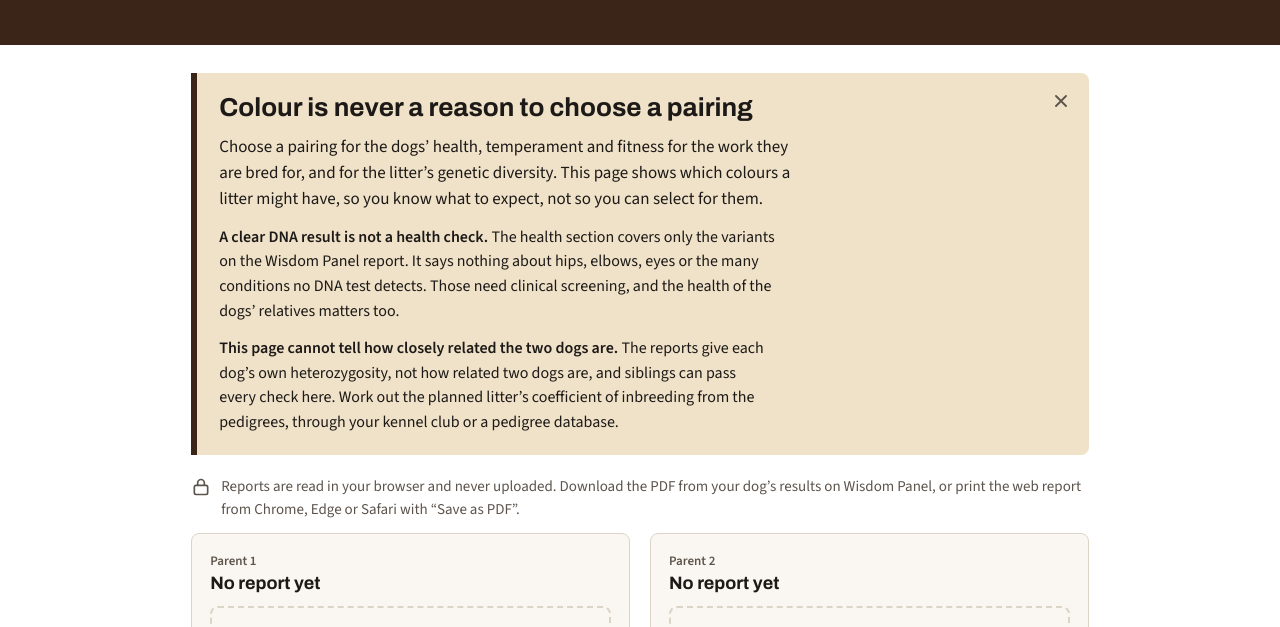
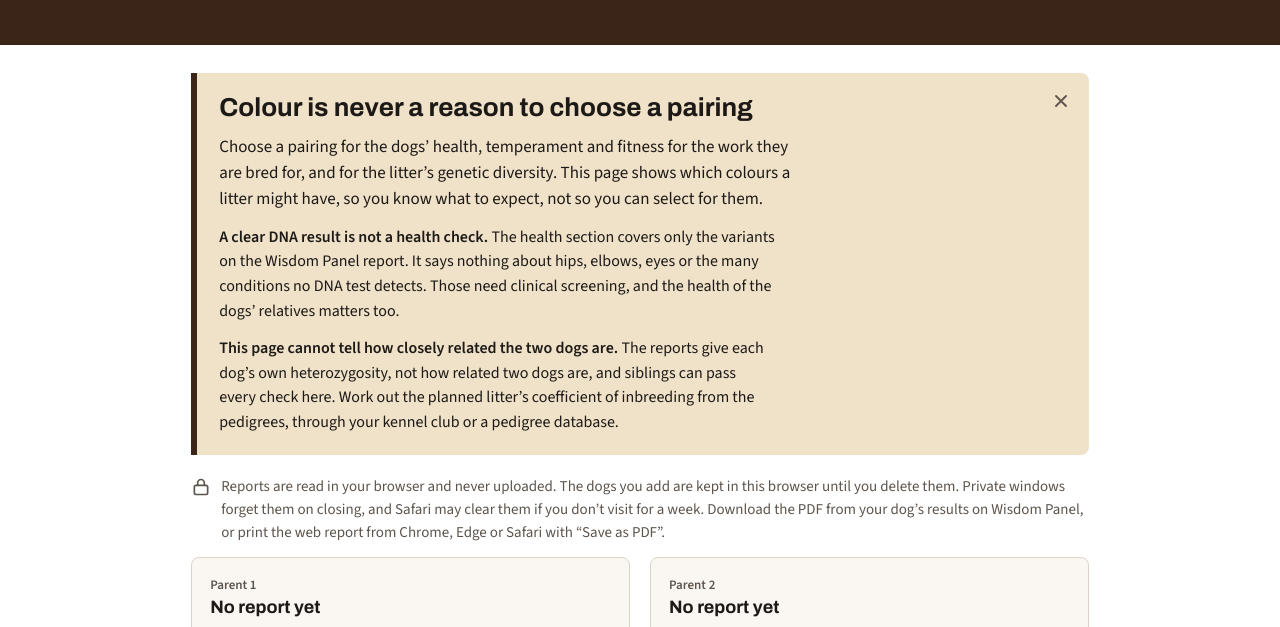
Before and after one commit to mairas/dog-colors, a website built with Vite: page index.html in a window 1280 px wide. Shown: the part 159-786 px from the top of the page. Built offline with nearby package versions, Linux system fonts and the light colour scheme.

Commit message:
feat(ui): warn when dogs can't be saved
Once the store can't keep dogs, a warning in the error style with role
alert shows above the slots for the rest of the visit, in one of three
forms: nothing stored, storage full, or a page out of date. It is
redrawn only when the store's mode changes, so it is spoken once. The
privacy line now says where the dogs are kept and drops those two
sentences while nothing can be stored; the README says the same.

Co-Authored-By: Claude Opus 5.5 <noreply@anthropic.com>

```diff
--- a/src/styles.css
+++ b/src/styles.css
@@ -960,6 +960,7 @@ button.danger {
   .listing,
   .undo,
   .library-tools,
+  .storage-alert,
   .add,
   .stale-note,
   button,
--- a/src/ui/app.ts
+++ b/src/ui/app.ts
@@ -9,7 +9,7 @@ import { predictPuppies, type PuppyPrediction } from '../genetics/results.ts';
 import { analyseHealth, type HealthAnalysis, type ParentIndex } from '../health/health.ts';
 import type { ReadResult, Report, Sex } from '../report/types.ts';
 import type { SavedDog, UsableDog } from '../saved/check.ts';
-import { openSavedDogs, type StoredDog } from '../saved/store.ts';
+import { openSavedDogs, type StoreMode, type StoredDog } from '../saved/store.ts';
 import { createAnnouncer } from './announce.ts';
 import { h, svg } from './dom.ts';
 import { healthWarnings, renderHealth } from './health.ts';
@@ -32,10 +32,14 @@ import {
   DROP_ONE_FREE,
   DROP_READING,
   DROP_TOO_MANY,
+  PRIVACY_DOWNLOAD,
+  PRIVACY_KEPT,
+  PRIVACY_READ,
   READER_FAILED,
   REJECTIONS,
   RESULTS_FAILED,
   sameDogNotice,
+  STORAGE_WARNINGS,
 } from './messages.ts';
 import { parentLabel, savedName } from './names.ts';
 import { ETHICS_LINK_KEY, renderResults, sameSexLead } from './results.ts';
@@ -120,7 +124,11 @@ const otherSlot = (slot: ParentIndex): ParentIndex => (slot === 0 ? 1 : 0);
 /** The parents' sex when both reports give the same one; an unread sex settles nothing. */
 const sameSex = (first: Sex | null, second: Sex | null): Sex | undefined => (first !== null && first === second ? first : undefined);
 
-function privacyNote(): HTMLElement {
+/** The privacy line's text: its storage sentences go while nothing can be stored. */
+const privacyText = (mode: StoreMode): string =>
+  (mode === 'nothing-stored' ? [PRIVACY_READ, PRIVACY_DOWNLOAD] : [PRIVACY_READ, PRIVACY_KEPT, PRIVACY_DOWNLOAD]).join(' ');
+
+function privacyNote(text: HTMLElement): HTMLElement {
   return h(
     'p',
     { class: 'privacy' },
@@ -130,11 +138,7 @@ function privacyNote(): HTMLElement {
       svg('rect', { x: '4', y: '10', width: '16', height: '11', rx: '2' }),
       svg('path', { d: 'M8 10V7a4 4 0 0 1 8 0v3' }),
     ),
-    h(
-      'span',
-      {},
-      'Reports are read in your browser and never uploaded. Download the PDF from your dog’s results on Wisdom Panel, or print the web report from Chrome, Edge or Safari with “Save as PDF”.',
-    ),
+    text,
   );
 }
 
@@ -239,6 +243,8 @@ export function startApp(root: HTMLElement, options: AppOptions): App {
   const typingTimers: [number | undefined, number | undefined] = [undefined, undefined];
   /** Where the next render puts focus: the first of these data-keys found, else where focus was. */
   let focusKeys: readonly string[] = [];
+  /** The store mode the storage warning and the privacy line were last drawn for. */
+  let drawnMode: StoreMode | null = null;
   let renderedLayouts: readonly string[] = [];
   let revealed: readonly (string | null)[] = [null, null];
   let resultsShown = false;
@@ -248,6 +254,8 @@ export function startApp(root: HTMLElement, options: AppOptions): App {
 
   const announcer = createAnnouncer();
   const dropAlert = h('div', { class: 'drop-alert' });
+  const storageAlert = h('div', { class: 'storage-alert' });
+  const privacy = h('span', {});
   const slotsEl = h('div', { class: 'slots' });
   const toolsEl = h('div', { class: 'library-tools' });
   const pairEl = h('div', { class: 'pair' });
@@ -275,7 +283,8 @@ export function startApp(root: HTMLElement, options: AppOptions): App {
   const note = breedingNote();
   root.replaceChildren(
     note,
-    privacyNote(),
+    privacyNote(privacy),
+    storageAlert,
     h('a', { class: 'ready btn', href: '#results' }, 'Results ready', h('span', { 'aria-hidden': 'true' }, '↓')),
     dropAlert,
     slotsEl,
@@ -496,6 +505,23 @@ export function startApp(root: HTMLElement, options: AppOptions): App {
     }
   }
 
+  /** The storage warning and the privacy line, redrawn only when the mode changes, so the alert is spoken once. */
+  function drawStorage(): void {
+    const mode = store.mode();
+    if (mode === drawnMode) {
+      return;
+    }
+    drawnMode = mode;
+    privacy.textContent = privacyText(mode);
+    if (mode === 'working') {
+      storageAlert.replaceChildren();
+    } else {
+      const warning = alertBox(STORAGE_WARNINGS[mode]);
+      warning.setAttribute('role', 'alert');
+      storageAlert.replaceChildren(warning);
+    }
+  }
+
   /** Clear saved dogs, or its inline confirmation, while any dog is saved and storage may be written. */
   function drawTools(): void {
     const count = store.dogs().length;
@@ -525,6 +551,7 @@ export function startApp(root: HTMLElement, options: AppOptions): App {
   function render(): void {
     settle();
     const view = snapshot();
+    drawStorage();
     drawTools();
 
     dropAlert.replaceChildren(...(state.pageAlert === null ? [] : [alertBox({ text: state.pageAlert })]));
--- a/src/ui/messages.ts
+++ b/src/ui/messages.ts
@@ -1,6 +1,7 @@
 // What the page says when a report can't be used: the cause, then what to do.
 
 import type { RejectionKind } from '../report/types.ts';
+import type { StoreMode } from '../saved/store.ts';
 
 export interface Message {
   /** A bold lead-in, written before the text and followed by a full stop. */
@@ -44,6 +45,26 @@ export const RESULTS_FAILED: Message = {
   text: 'The saved data of one of these dogs can’t be used. Add its report again, or choose another dog.',
 };
 
+/** The warning above the slots once the saved dogs can't be kept, by the store's mode. */
+export const STORAGE_WARNINGS: Readonly<Record<Exclude<StoreMode, 'working'>, Message>> = {
+  'nothing-stored': {
+    title: 'Dogs can’t be saved in this browser',
+    text: 'The dogs you add are kept only until you close or reload this page. Browser storage that is turned off or full can cause this.',
+  },
+  full: {
+    title: 'New dogs can’t be saved in this browser',
+    text: 'Storage is full, so dogs added from now on are kept only until you close or reload this page. Dogs saved earlier stay until you delete them.',
+  },
+  'out-of-date': { title: 'This page is out of date', text: 'Reload it to see your saved dogs.' },
+};
+
+export const PRIVACY_READ = 'Reports are read in your browser and never uploaded.';
+/** Dropped while nothing can be stored. */
+export const PRIVACY_KEPT =
+  'The dogs you add are kept in this browser until you delete them. Private windows forget them on closing, and Safari may clear them if you don’t visit for a week.';
+export const PRIVACY_DOWNLOAD =
+  'Download the PDF from your dog’s results on Wisdom Panel, or print the web report from Chrome, Edge or Safari with “Save as PDF”.';
+
 /** A slot's note when the report added there is the dog the other slot holds. */
 export function sameDogNotice(name: string, parent: string): Message {
   return { text: `This report is ${name}, already ${parent}; the saved dog was updated.` };
```
Also changed, not shown: tests/ui/saved.test.ts (+71 -1 lines), README.md.
